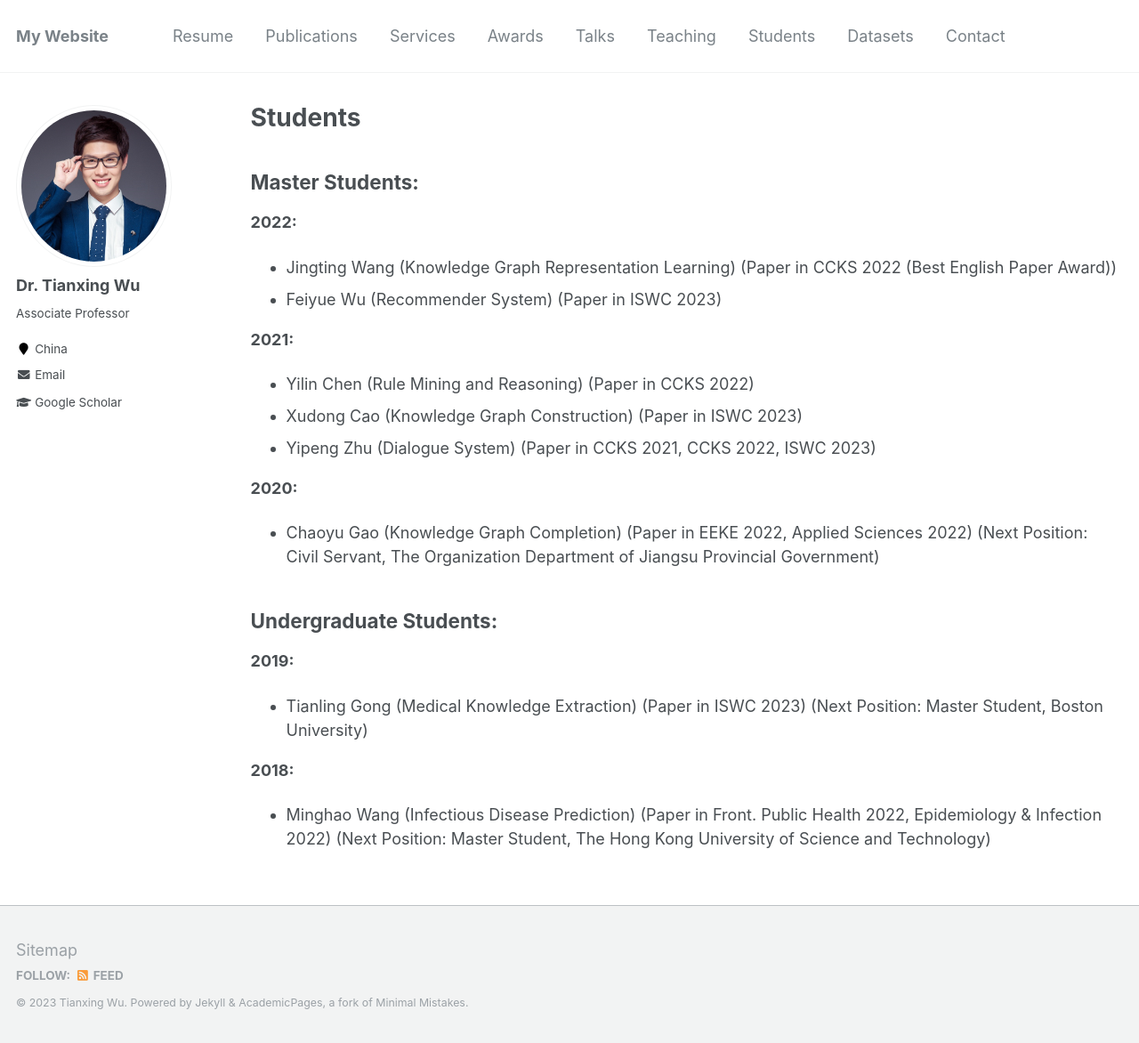
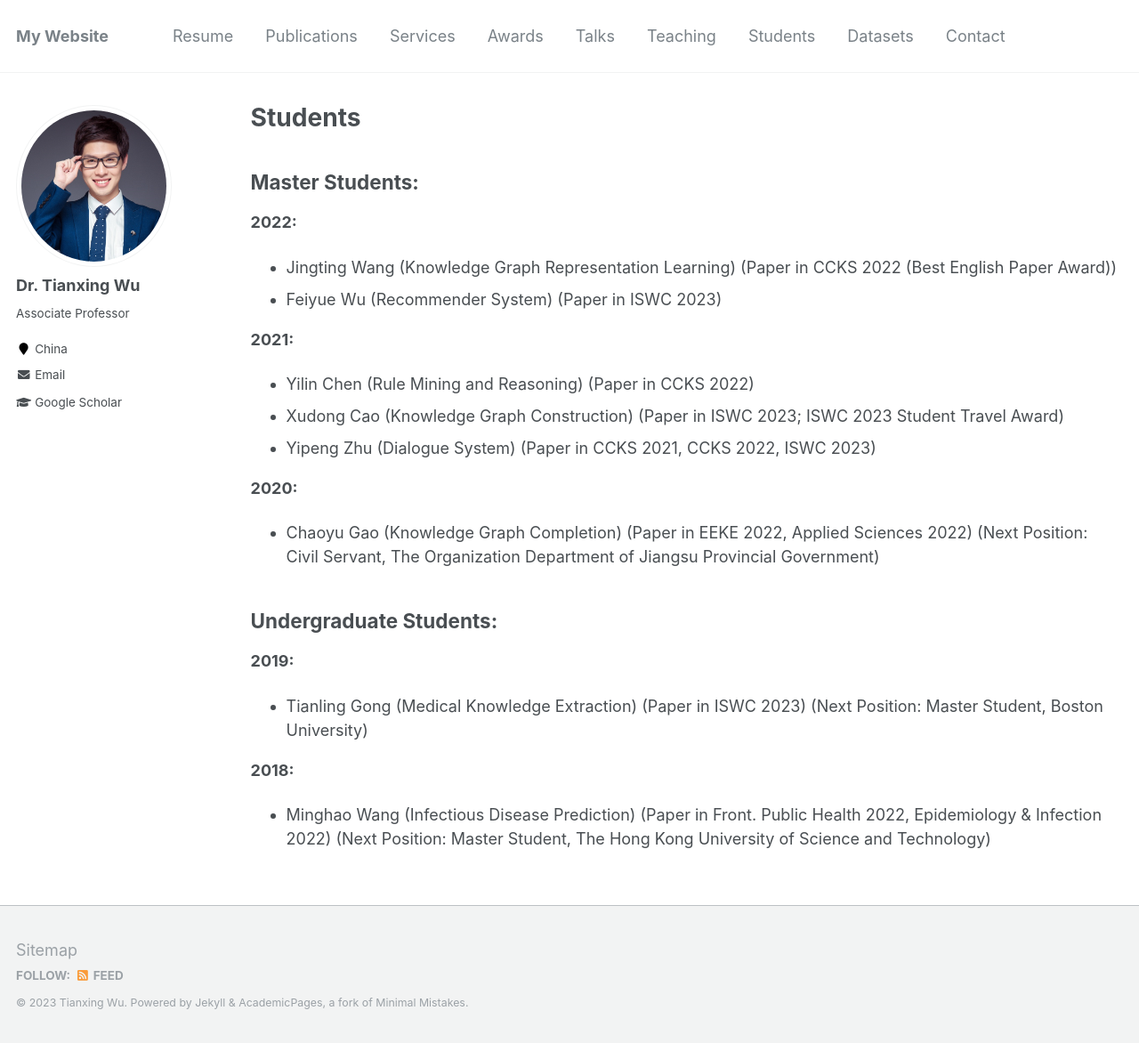
Before and after one commit to tianxing-wu/tianxing-wu.github.io, a Jekyll site: the page built from _pages/students.md, in a window 1280 px wide and 1172 px high. Shown: the whole window at 89% size. Built offline with Jekyll 4.4.1, drawn with Linux system fonts in a browser that asks for light colours.

Commit message:
info update

```diff
--- a/_pages/students.md
+++ b/_pages/students.md
@@ -12,7 +12,7 @@ author_profile: true
 
 **2021:**
 * Yilin Chen (Rule Mining and Reasoning) (Paper in CCKS 2022)
-* Xudong Cao (Knowledge Graph Construction) (Paper in ISWC 2023)
+* Xudong Cao (Knowledge Graph Construction) (Paper in ISWC 2023; ISWC 2023 Student Travel Award)
 * Yipeng Zhu (Dialogue System) (Paper in CCKS 2021, CCKS 2022, ISWC 2023)
 
 **2020:**
```
Also changed, not shown: 1 other file.
